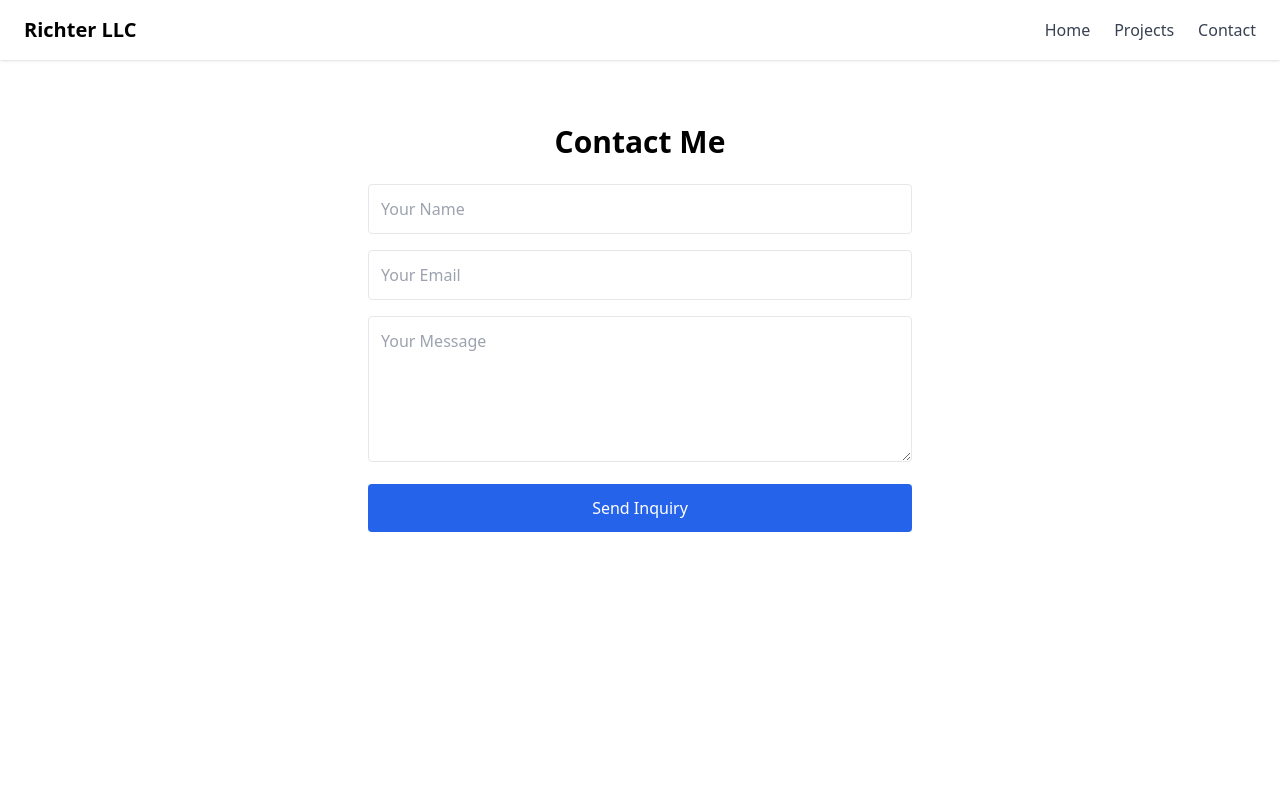
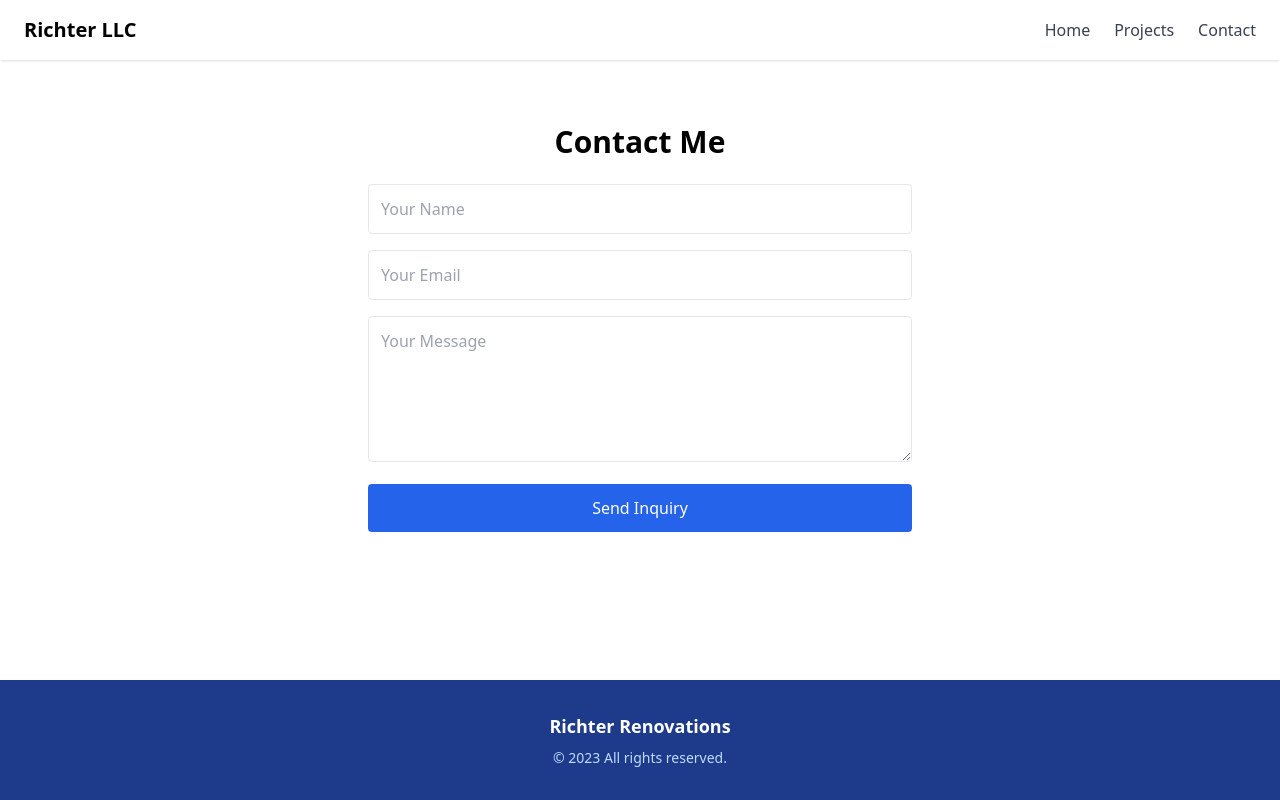
Before and after one commit to HankRichter/RichterLLC, a React (Create React App) app: page /contact in a window 1280 px wide. Built offline with nearby package versions, Linux system fonts and the light colour scheme; no server answers.

Commit message:
Adding a footer to the app.

```diff
--- /dev/null
+++ b/src/components/Footer.jsx
@@ -0,0 +1,22 @@
+import React from "react";
+import { motion } from "framer-motion";
+
+const Footer = () => {
+  return (
+    <motion.footer
+      className="bg-blue-900 text-white py-8 mt-16"
+      initial={{ opacity: 0, y: 20 }}
+      animate={{ opacity: 1, y: 0 }}
+      transition={{ duration: 0.6 }}
+    >
+      <div className="container mx-auto px-4 text-center space-y-2">
+        <p className="text-lg font-semibold">Richter Renovations</p>
+        <p className="text-sm text-blue-200">
+          © {new Date().getFullYear()} All rights reserved.
+        </p>
+      </div>
+    </motion.footer>
+  );
+};
+
+export default Footer;
--- a/src/index.js
+++ b/src/index.js
@@ -4,6 +4,7 @@ import { BrowserRouter as Router, Routes, Route } from "react-router-dom";
 import "./styles.css";
 
 import Navbar from "./components/Navbar";
+import Footer from "./components/Footer";
 import App from "./App";
 import Projects from "./pages/Projects";
 import Contact from "./pages/Contact";
@@ -13,12 +14,17 @@ const root = createRoot(document.getElementById("root"));
 root.render(
   <React.StrictMode>
     <Router>
+      <div className="flex flex-col min-h-screen">
         <Navbar />
+        <main className="flex-grow">
           <Routes>
             <Route path="/" element={<App />} />
             <Route path="/projects" element={<Projects />} />
             <Route path="/contact" element={<Contact />} />
           </Routes>
+        </main>
+        <Footer />
+      </div>
     </Router>
   </React.StrictMode>
 );
--- a/src/styles.css
+++ b/src/styles.css
@@ -1,3 +1,18 @@
 @import "tailwindcss/base";
 @import "tailwindcss/components";
 @import "tailwindcss/utilities";
+
+html,
+body,
+#root {
+  height: 100%;
+}
+
+body {
+  margin: 0;
+}
+
+#root {
+  display: flex;
+  flex-direction: column;
+}
```
Lines whose indentation alone changed are shown as unchanged.
